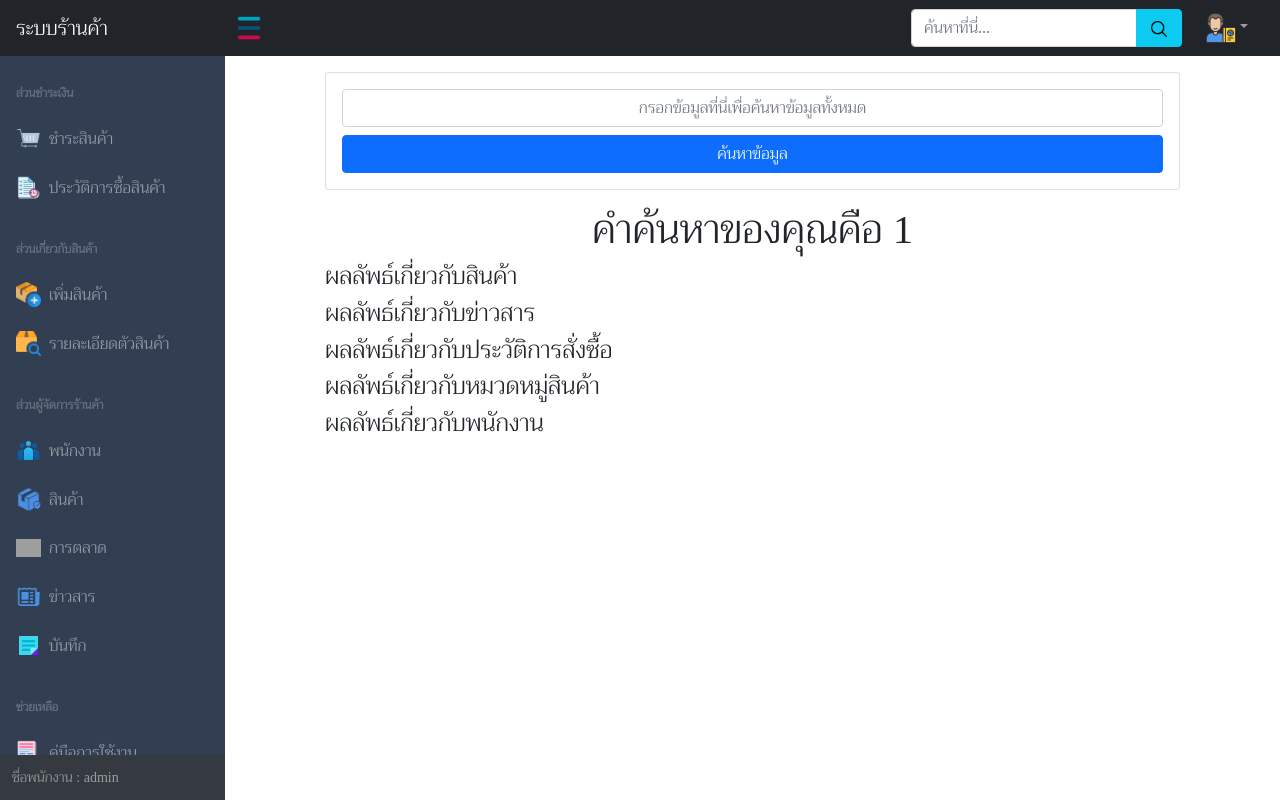
After one commit to OngarjDev/shopmanage, a PHP site: page /pages/search.php?keyword=1 in a window 1280 px wide. The commit adds this page. Run offline with PHP 8.4, Linux system fonts and the light colour scheme; a user stored in the database is signed in; data that the repository does not hold is empty; grey boxes are pictures that could not be loaded.

Commit message:
update note frish ทำหน้า searc.ph ต่อ

```diff
--- a/layout/nav.html
+++ b/layout/nav.html
@@ -4,16 +4,16 @@
     <!-- Sidebar Toggle-->
     <button class="btn btn-link btn-sm order-1 order-lg-0 me-4 me-lg-0" id="sidebarToggle" href="#!"><img width="30"src="../image/system/icons8-menu-64.png"></button>
     <!-- Navbar Search-->
-    <form class="d-none d-md-inline-block form-inline ms-auto me-0 me-md-3 my-2 my-md-0">
+    <form method="GET" action="search.php" class="d-none d-md-inline-block form-inline ms-auto me-0 me-md-3 my-2 my-md-0">
         <div class="input-group">
-            <input class="form-control" type="text" placeholder="ค้นหาที่นี่..." aria-label="Search for..." aria-describedby="btnNavbarSearch" />
-            <button class="btn btn-info" id="btnNavbarSearch" type="button"><img src="../image/system/icons8-search-30.png" width="20"></button>
+            <input class="form-control" name="keyword" type="text" placeholder="ค้นหาที่นี่...">
+            <button class="btn btn-info" id="btnNavbarSearch" type="submit"><img src="../image/system/icons8-search-30.png" width="20"></button>
         </div>
     </form>
     <!-- Navbar-->
     <ul class="navbar-nav ms-auto ms-md-0 me-3 me-lg-4">
         <li class="nav-item dropdown">
-            <a class="nav-link dropdown-toggle" id="navbarDropdown" href="#" role="button" data-bs-toggle="dropdown" aria-expanded="false"><img src="../image/system/icons8-person-60 (1).png" width="30"></a>
+            <a class="nav-link dropdown-toggle" id="navbarDropdown" role="button" data-bs-toggle="dropdown" aria-expanded="false"><img src="../image/system/icons8-person-60 (1).png" width="30"></a>
             <ul class="dropdown-menu dropdown-menu-end" aria-labelledby="navbarDropdown">
                 <li><a class="dropdown-item" href="editprofile.php">ข้อมูลส่วนตัว</a></li>
                 <li><hr class="dropdown-divider" /></li>
--- a/pages/login.php
+++ b/pages/login.php
@@ -82,9 +82,10 @@
     $result = $con->query($sql);
     $row = $result->fetch_assoc();
 
+    $sql_deletedata = "DELETE FROM note WHERE (datetime_note)";
     date_default_timezone_set('Asia/Bangkok');
     $date_logout = $row['datetime_note'] . '//' . date("Y-m-d h:i:s");
-    $sql = "UPDATE note SET type_note = 'logout',content_note = '$date_logout' WHERE id_staff = '" . $_SESSION['id_staff'] . "'";
+    $sql = "UPDATE note SET type_note = 'logout',content_note = '$date_logout' WHERE id_note = '$row[id_note]' ";
     $result = $con->query($sql);
     session_destroy();
     ?>
--- /dev/null
+++ b/pages/search.php
@@ -0,0 +1,50 @@
+<?php
+
+?>
+<!DOCTYPE html>
+<html lang="en">
+
+<head>
+    <title>ค้นหาขั้นสูง</title>
+    <?php
+    require('../php_action/check.php');
+    include('../php_action/bootstrap.php');
+    ?>
+</head>
+
+<body class="sb-nav-fixed">
+    <?php
+    include('../layout/nav.html');
+    include('../layout/menu.html');
+    ?>
+    <div id="layoutSidenav_content">
+        <main>
+            <div class="container">
+                <div class="row">
+                    <div class="col-xl-1 col-lg-1 col-md-1"></div>
+                    <div class="col-xl-10 col-lg-10 col-md-10">
+                        <div class="card mt-3">
+                            <div class="card-body">
+                                <form method="GET" action="">
+                                    <input type="text" name="keyword" class="form-control text-center" placeholder="กรอกข้อมูลที่นี่เพื่อค้นหาข้อมูลทั้งหมด" id="">
+                                    <input type="submit" class="btn btn-primary mt-2 w-100" value="ค้นหาข้อมูล">
+                                </form>
+                            </div>
+                        </div>
+                        <h1 class="text-center mt-3">คำค้นหาของคุณคือ <?= $_GET['keyword']; ?></h1>
+                    <h4>ผลลัพธ์เกี่ยวกับสินค้า</h4>
+                    <h4>ผลลัพธ์เกี่ยวกับข่าวสาร</h4>
+                    <h4>ผลลัพธ์เกี่ยวกับประวัติการสั่งซื้อ</h4>
+                    <h4>ผลลัพธ์เกี่ยวกับหมวดหมู่สินค้า</h4>
+                    <h4>ผลลัพธ์เกี่ยวกับพนักงาน</h4>
+                    </div>
+                    <div class="col-xl-1 col-lg-1 col-md-1"></div>
+                </div>
+            </div>
+        </main>
+    </div>
+    </div>
+    <?php include('../php_action/scripts.php') ?>
+</body>
+
+</html>
--- a/php_action/additem.php
+++ b/php_action/additem.php
@@ -54,7 +54,7 @@ if($_POST['action'] == 'updateitems'){
 
     $data = $row['name_item'].'-'. $number_item .'-'.$row['number_item'];
 
-    $sql = "INSERT INTO note (type_note,datetime_note,id_staff,content_note) values('additem',NOW(),'".$_SESSION['id_staff']."','$data')";
+    $sql = "INSERT INTO note (type_note,datetime_note,id_staff,content_note,name_staff) values('additem',NOW(),'".$_SESSION['id_staff']."','$data','".$_SESSION['name_staff']."')";
     $result = $con->query($sql);
     header('location: ../pages/additems.php?info=เพิ่มข้อมูลเรียบร้อย');
 }
--- a/php_action/check.php
+++ b/php_action/check.php
@@ -9,7 +9,7 @@ $name_staff = $_SESSION['name_staff'];
 ?>
 <script>
     function checktime() {
-        window.location.href = '../pages/login.php?info=ระบบไม่พบการเคลื่อนไหวของคุณ จึงตัดการเชื่อมต่อจากระบบ';
+        window.location.href = '../pages/login.php?info=ระบบไม่พบการเคลื่อนไหวของคุณ ถูกตัดการเชื่อมต่อโดยระบบ';
     }
 
     function updatetime() {
--- a/php_action/login_staff.php
+++ b/php_action/login_staff.php
@@ -19,7 +19,7 @@ if (isset($_POST['form']) && $_POST['form'] == 'login') {
                 $sql = "UPDATE staff SET login_staff = 1,datelogin_staff = Now() WHERE id_staff = '$data_staff[id_staff]'";
                 $result = $con->query($sql);
 
-                $sql = "INSERT INTO note(id_staff,content_note,datetime_note,type_note) VALUES('$data_staff[id_staff]',Now(),Now(),'login')";
+                $sql = "INSERT INTO note(id_staff,content_note,datetime_note,type_note,name_staff) VALUES('$data_staff[id_staff]',Now(),Now(),'login','$data_staff[fname_staff]')";
                 $result = $con->query($sql);
                 header('location: ../pages/index.php');
             } else {
@@ -38,7 +38,7 @@ if (isset($_POST['form']) && $_POST['form'] == 'login') {
                     $sql = "UPDATE note SET type_note = 'logout',content_note = '$date_logout' WHERE id_staff = '" . $_SESSION['id_staff'] . "'";
                     $result = $con->query($sql);
 
-                    $sql = "INSERT INTO note(id_staff,content_note,datetime_note,type_note) VALUES('$data_staff[id_staff]',Now(),Now(),'login')";
+                    $sql = "INSERT INTO note(id_staff,content_note,datetime_note,type_note,name_staff) VALUES('$data_staff[id_staff]',Now(),Now(),'login','$data_staff[fname_staff]')";
                     $result = $con->query($sql);
 
                     $_SESSION['id_staff'] = $data_staff['id_staff'];
```
Also changed, not shown: pages/buyhistory.php (+4 -7 lines), pages/note.php (+65 -7 lines), image/bank/1163927039pepsl2.png (added), image/bank/613676706b1.png (added).
